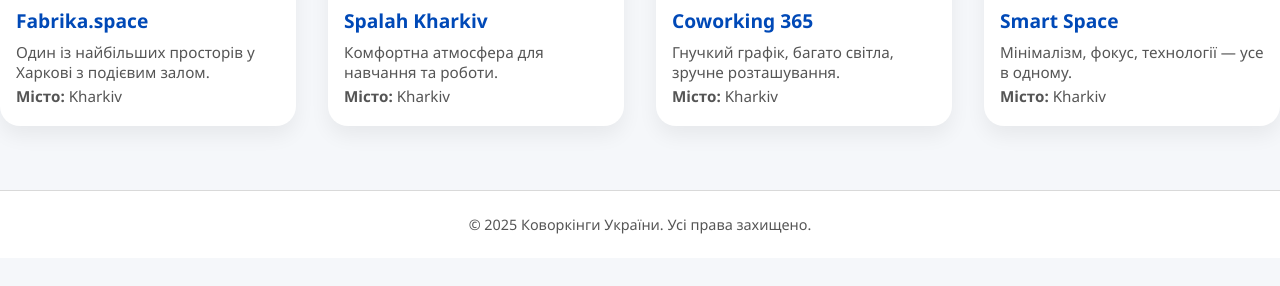
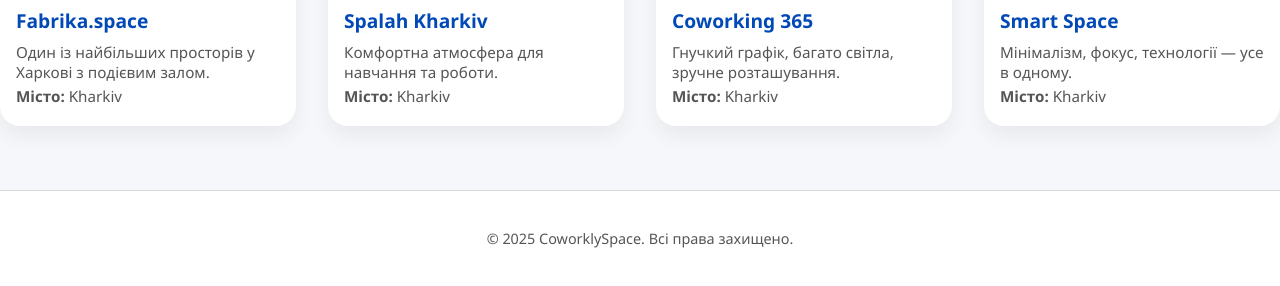
Before and after one commit to OlenchukVV/coworklyspace, a plain HTML site: page search.html in a window 1280 px wide. Shown: the part 1570-1856 px from the top of the page. Before the commit the page ends 1828 px from the top, so only its background shows below. Drawn offline with Linux system fonts and the light colour scheme.

Commit message:
Update search.html

```diff
--- a/search.html
+++ b/search.html
@@ -37,7 +37,7 @@
   </main>
 
   <footer class="footer">
-    © 2025 Коворкінги України. Усі права захищено.
+   <p>© 2025 CoworklySpace. Всі права захищено.</p>
   </footer>
 
   <script>
```
